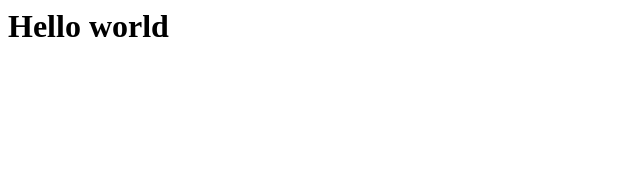
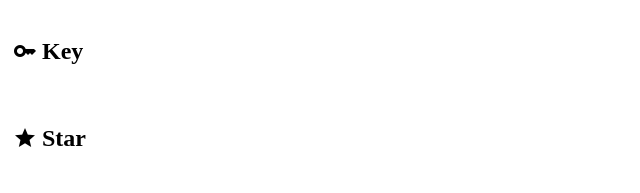
Before and after one commit to amhep/amhep.github.io, a plain HTML site: page index.html in a window 1280 px wide. Shown: the whole page, without its empty margins (0-640 px from the left). Drawn offline with Linux system fonts and the light colour scheme.

Commit message:
Update index.html

```diff
--- a/index.html
+++ b/index.html
@@ -1 +1,20 @@
-<h1>Hello world</h1>
+<!DOCTYPE html>
+<html>
+<head>
+  <meta name="viewport" content="width=device-width, initial-scale=1">
+  <link rel="stylesheet" href="styles.css">
+  <link rel="stylesheet" href="https://fonts.googleapis.com/icon?family=Material+Icons">
+</head>
+<body>
+<div >
+  <div class="flexbox text">
+    <i class="material-icons">key</i>
+    <h2 class="text">Key</h2>
+  </div>
+  <div class="flexbox text">
+    <i class="material-icons">star</i>
+    <h2 class="text">Star</h2>
+  </div>
+</div>
+</body>
+</html>
```
